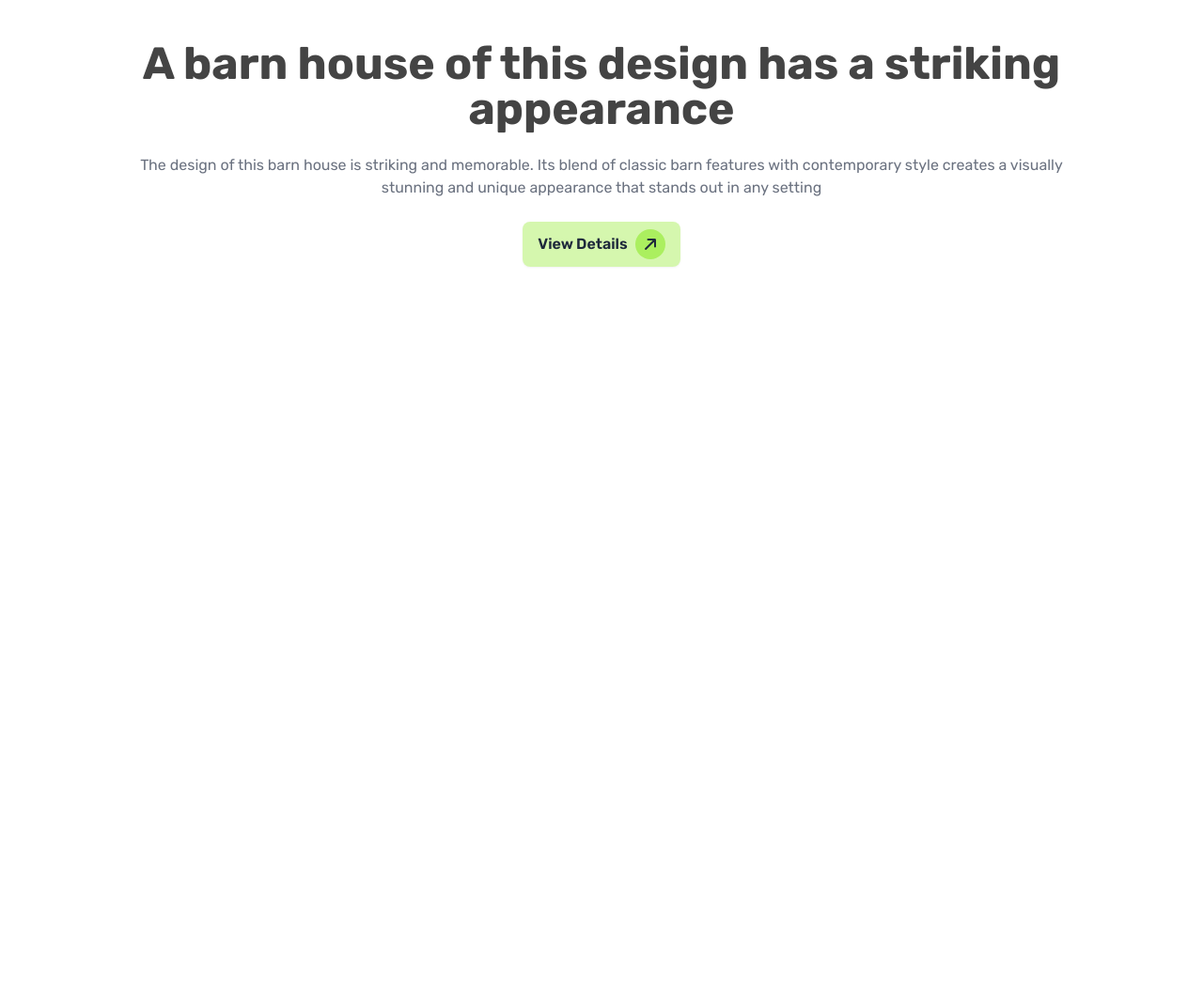
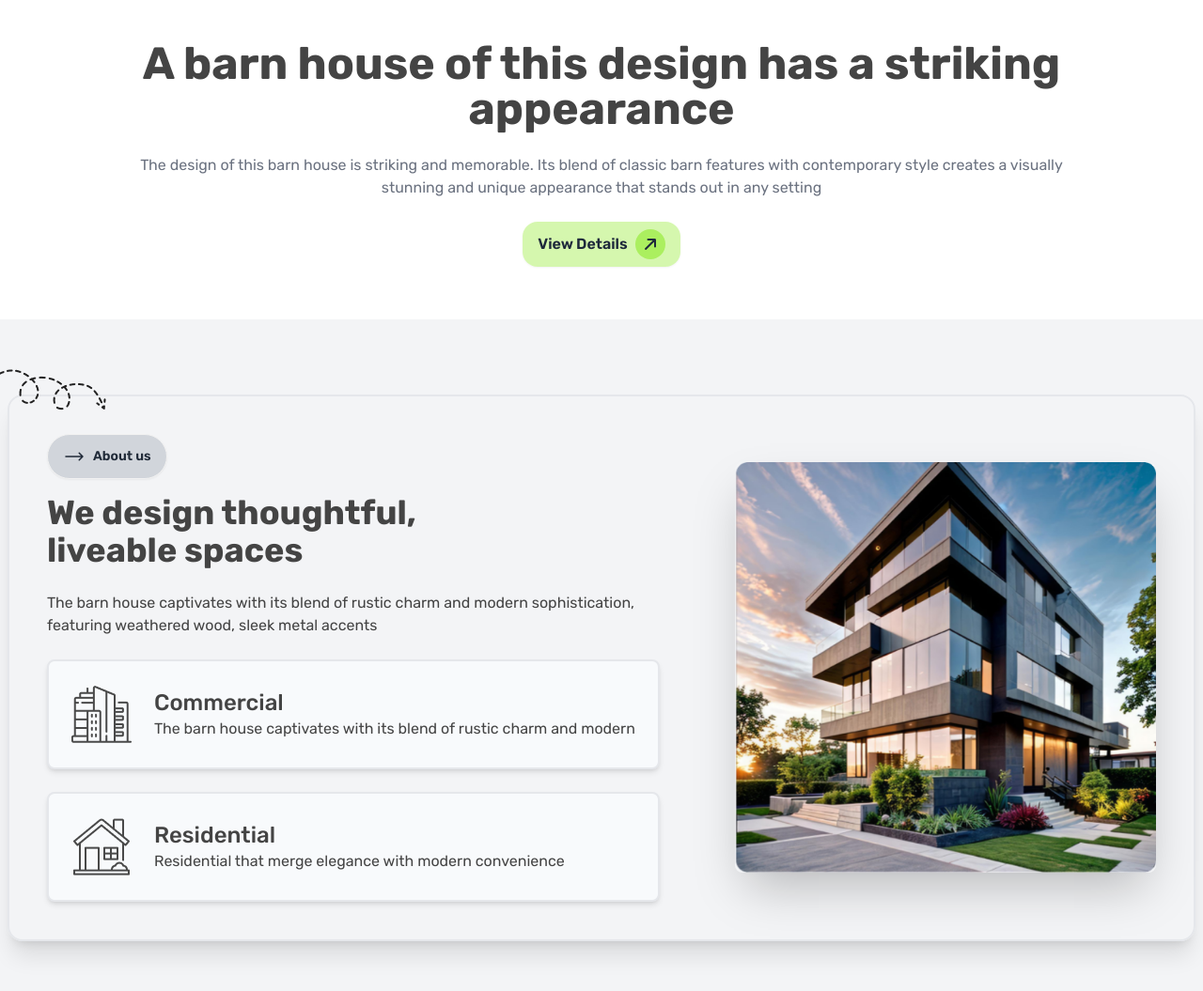
Before and after one commit to pH0enix46/Rinterio---RESPONSIVE-WEBSITE, a plain HTML site: page index.html in a window 1280 px wide. Shown: the part 675-1730 px from the top of the page at 94% size. Before the commit the page ends 975 px from the top, so only its background shows below. Drawn offline with nearby package versions, Linux system fonts and the light colour scheme.

Commit message:
Adding-our design section and modify something

```diff
--- a/index.html
+++ b/index.html
@@ -31,6 +31,9 @@
             fontFamily: {
               rubik: ["Rubik", "sans-serif"],
             },
+            screens: {
+              ml: "425px",
+            },
           },
         },
       };
@@ -50,7 +53,9 @@
       <nav class="md:px-2">
         <div class="navbar bg-base-100 flex items-center">
           <div class="navbar-start w-0 flex-1">
-            <a class="text-3xl flex items-center gap-1.5 font-semibold">
+            <a
+              class="text-2xl sm:text-3xl flex items-center gap-1.5 font-semibold"
+            >
               <svg
                 xmlns="http://www.w3.org/2000/svg"
                 fill="none"
@@ -111,7 +116,9 @@
               />
             </svg>
 
-            <a class="btn bg-[#ABEF5F] hidden md:flex md:items-center">
+            <a
+              class="btn bg-[#ABEF5F] hidden md:flex md:items-center hover:bg-green-300"
+            >
               Book Consult
               <svg
                 xmlns="http://www.w3.org/2000/svg"
@@ -167,10 +174,10 @@
     </header>
     <!-- ⛔️⛔️⛔️ -->
 
-    <main class="md:container mx-auto px-2">
+    <main>
       <!-- HERO✅✅✅ -->
-      <section class="mt-8">
-        <div class="hero bg-base-200 min-h-screen bg-white">
+      <section class="mt-8 md:container mx-auto px-2">
+        <div class="hero bg-base-200 bg-white">
           <div class="hero-content text-center">
             <div class="flex items-center flex-col">
               <img
@@ -178,17 +185,19 @@
                 alt="Banner"
                 class="lg:w-8/12 w-11/12"
               />
-              <h1 class="text-4xl md:text-5xl font-bold w-full md:mt-20 mt-10">
+              <h1
+                class="text-2xl sm:text-4xl md:text-5xl font-bold w-full md:mt-20 mt-10"
+              >
                 A barn house of this design has a striking appearance
               </h1>
-              <p class="py-6 text-gray-500 md:w-4/5">
+              <p class="py-6 text-gray-500 md:w-4/5 sm:text-base text-sm">
                 The design of this barn house is striking and memorable. Its
                 blend of classic barn features with contemporary style creates a
                 visually stunning and unique appearance that stands out in any
                 setting
               </p>
               <button
-                class="btn btn-primary bg-[#ABEF5F80] border-none text-slate-800 text-base hover:bg-green-300"
+                class="btn btn-primary bg-[#ABEF5F80] border-none text-slate-800 text-base hover:bg-green-300 w-full md:w-auto rounded-2xl"
               >
                 View Details
                 <svg
@@ -211,6 +220,95 @@
         </div>
       </section>
       <!-- ⛔️⛔️⛔️ -->
+
+      <div class="bg-gray-100 mt-10">
+        <!-- OUR DESIGN✅✅✅ -->
+        <section class="py-10 sm:py-20 md:container mx-auto px-2">
+          <div class="hero rounded-2xl shadow-xl border-2 relative">
+            <div class="lg:absolute lg:-top-[5%] lg:-left-[2%] hidden lg:block">
+              <img src="assets/Vector.png" alt="" />
+            </div>
+            <div
+              class="hero-content flex-col lg:flex-row-reverse p-10 xl:gap-20 lg:gap-10 gap-16"
+            >
+              <img
+                src="assets/Rectangle.png"
+                class="lg:max-w-sm xl:max-w-md w-[335px] h-[223px] sm:w-full sm:h-full rounded-lg shadow-2xl order-2 lg:order-[0] object-cover sm:object-fill"
+              />
+              <div>
+                <div class="text-center lg:text-start">
+                  <button class="btn mb-4 rounded-full bg-gray-300">
+                    <svg
+                      xmlns="http://www.w3.org/2000/svg"
+                      fill="none"
+                      viewBox="0 0 24 24"
+                      stroke-width="1.5"
+                      stroke="currentColor"
+                      class="size-6"
+                    >
+                      <path
+                        stroke-linecap="round"
+                        stroke-linejoin="round"
+                        d="M17.25 8.25 21 12m0 0-3.75 3.75M21 12H3"
+                      />
+                    </svg>
+                    About us
+                  </button>
+                </div>
+                <h2
+                  class="text-2xl sm:text-4xl font-bold text-center md:text-left"
+                >
+                  We design thoughtful, <br class="hidden md:block" />
+                  liveable spaces
+                </h2>
+                <p class="py-6 text-sm sm:text-base">
+                  The barn house captivates with its blend of rustic charm and
+                  modern sophistication, featuring weathered wood, sleek metal
+                  accents
+                </p>
+                <div>
+                  <div
+                    class="flex items-center gap-6 shadow-md bg-slate-50 rounded-lg p-4 sm:p-6 border-2"
+                  >
+                    <img
+                      src="assets/commercial.png"
+                      alt="house"
+                      class="sm:w-16 w-10 self-start"
+                    />
+                    <div>
+                      <h4 class="sm:text-2xl text-lg font-medium">
+                        Commercial
+                      </h4>
+                      <p class="text-sm sm:text-base">
+                        The barn house captivates with its blend of rustic charm
+                        and modern
+                      </p>
+                    </div>
+                  </div>
+                  <div
+                    class="flex items-center gap-6 shadow-md bg-slate-50 rounded-lg p-4 sm:p-6 border-2 mt-6"
+                  >
+                    <img
+                      src="assets/residential.png"
+                      alt="house"
+                      class="sm:w-16 w-10 self-start"
+                    />
+                    <div>
+                      <h4 class="sm:text-2xl text-lg font-medium">
+                        Residential
+                      </h4>
+                      <p class="text-sm sm:text-base">
+                        Residential that merge elegance with modern convenience
+                      </p>
+                    </div>
+                  </div>
+                </div>
+              </div>
+            </div>
+          </div>
+        </section>
+        <!-- ⛔️⛔️⛔️ -->
+      </div>
     </main>
   </body>
 </html>
```
